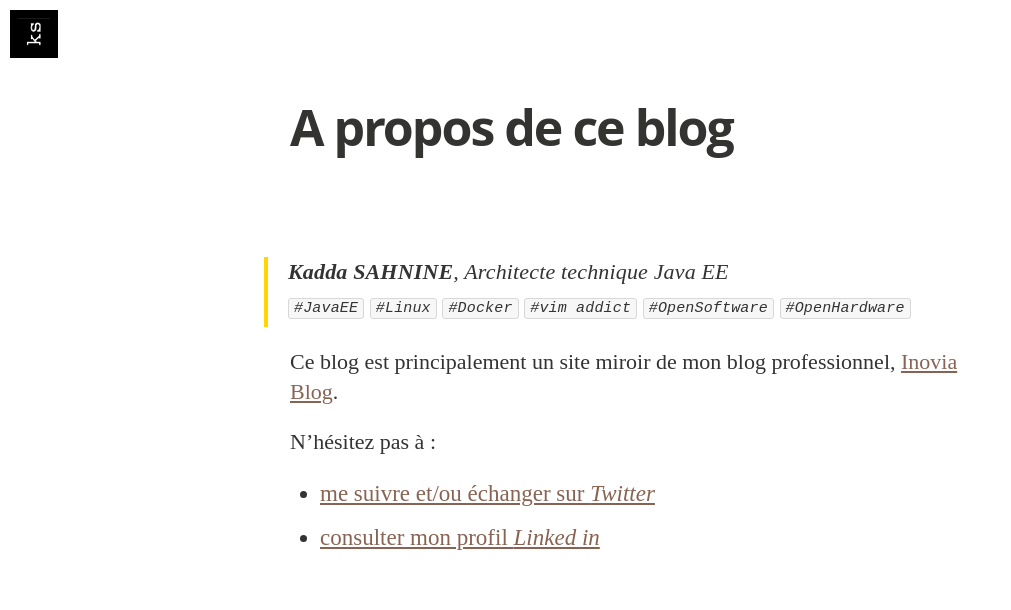
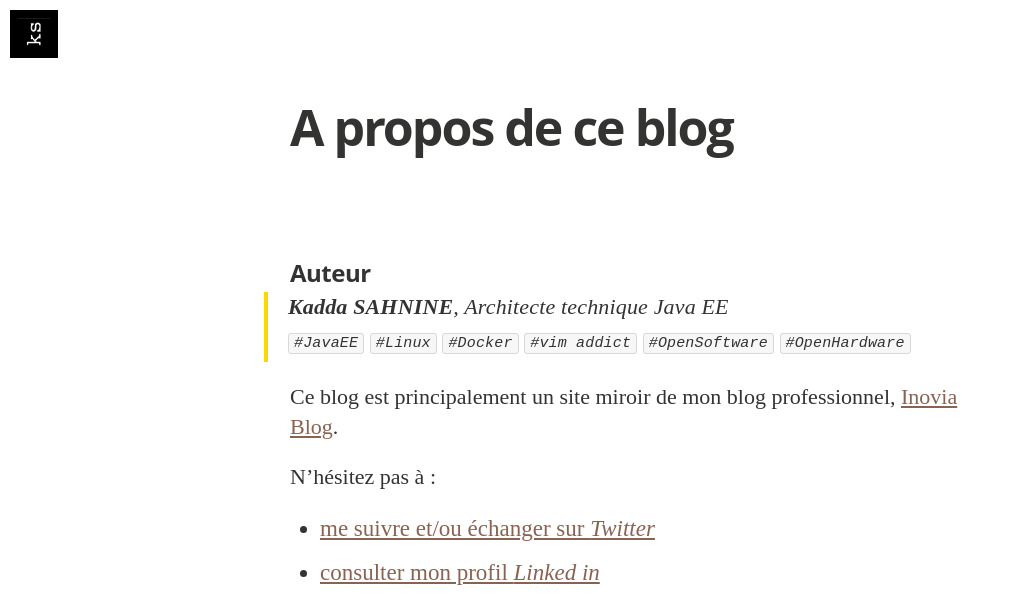
Before and after one commit to ksahnine/ksahnine.github.io, a Jekyll site: the page built from about.md, in a window 1280 px wide. Shown: the top 610 px of the page, without its empty margins (0-1011 px from the left). Built offline with Jekyll 4.4.1, drawn with Linux system fonts in a browser that asks for light colours; nearby versions of some CDN libraries; some web fonts are replaced; Markdown is read by kramdown in place of the engine named in the settings; some of the changed text lies outside the part shown; grey boxes are pictures that could not be loaded.

Commit message:
Modification image accueil

```diff
--- a/_config.yml
+++ b/_config.yml
@@ -13,7 +13,7 @@
 #blog logo
 logo: "/assets/images/ks.png"
 # blog cover
-cover: "http://www.kylemarcus.com/wp-content/uploads/2014/02/code-1038x576.jpg"
+cover: "/assets/images/ZX81-closeup.jpg"
 
 name: 'Kadda SAHNINE'
 author: 'Kadda SAHNINE'
--- a/about.md
+++ b/about.md
@@ -3,6 +3,7 @@
 title: A propos de ce blog
 permalink: /about/
 ---
+### Auteur
 > **Kadda SAHNINE**,
 > *Architecte technique Java EE*
 >
```
Also changed, not shown: other parts of about.md (+3 -0 lines), 4 other files.
